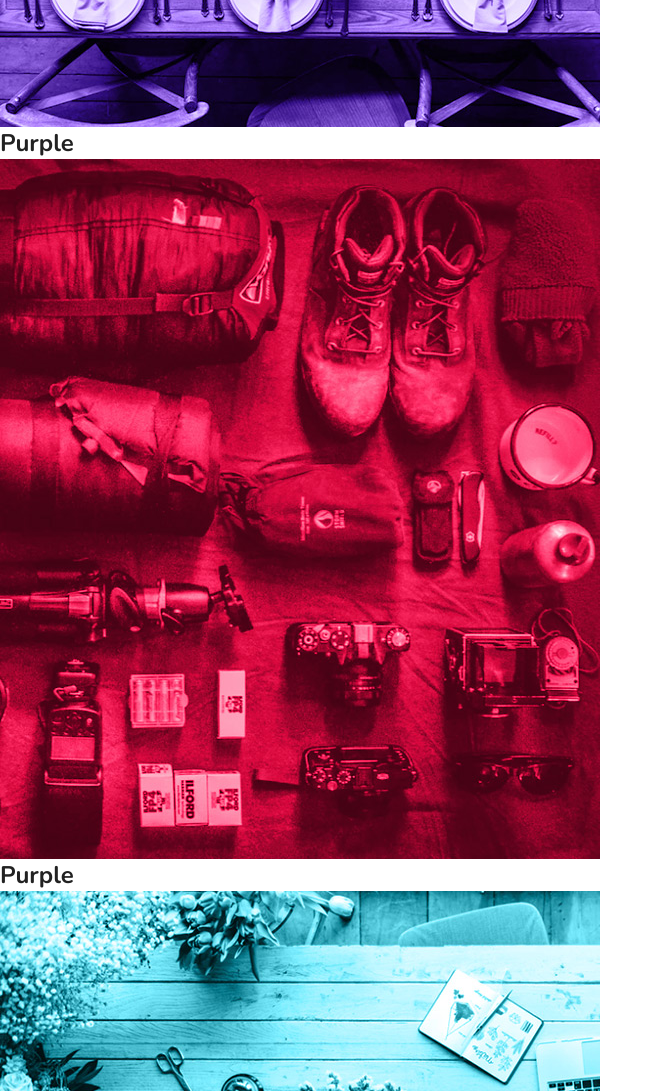
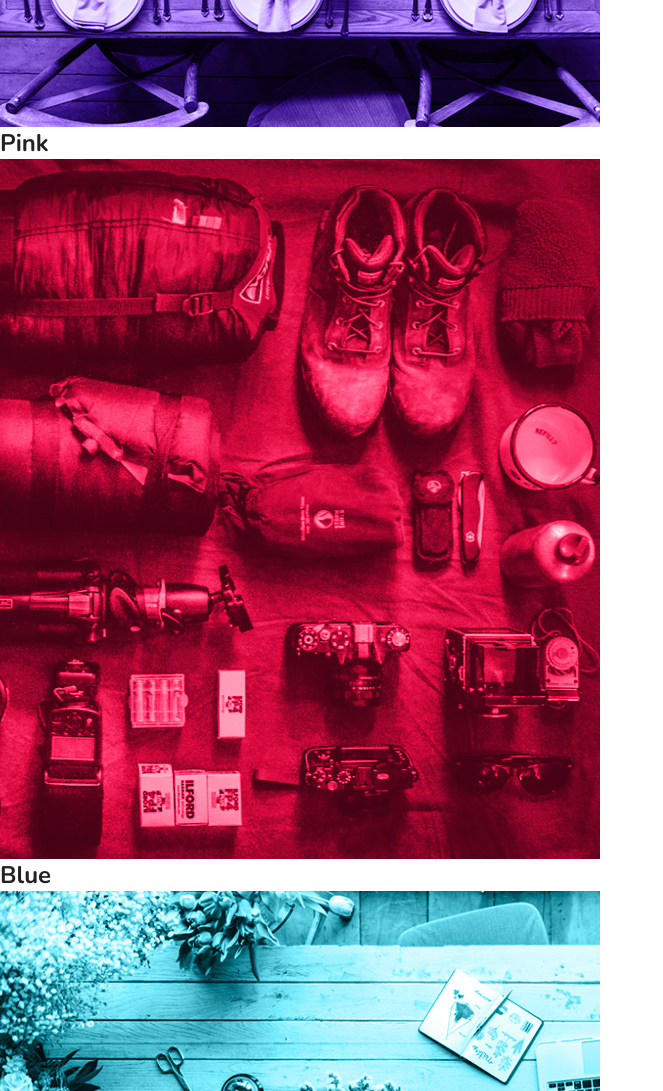
Before and after one commit to Williamxr/FlexBlog, a plain HTML site: page index.html in a window 1280 px wide. Shown: the part 1600-2691 px from the top of the page, without its empty margins (0-663 px from the left). Drawn offline with nearby package versions, Linux system fonts and the light colour scheme.

Commit message:
Corrigindo texto

```diff
--- a/index.html
+++ b/index.html
@@ -64,11 +64,11 @@
         <img src="img/produtos1.jpg" alt="Produtos 1">
       </div>
       <div class="produtos-item pink">
-        <h2>Purple</h2>
+        <h2>Pink</h2>
         <img src="img/produtos2.jpg" alt="Produtos 122">
       </div>
       <div class="produtos-item blue">
-        <h2>Purple</h2>
+        <h2>Blue</h2>
         <img src="img/produtos3.jpg" alt="Produtos 3">
       </div>
     </div>
```
